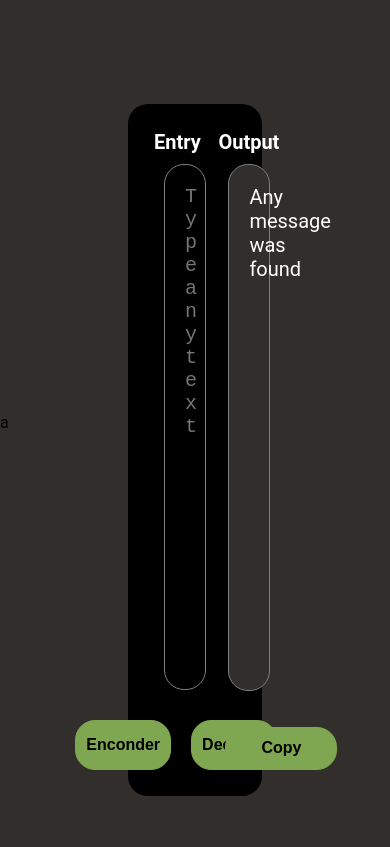
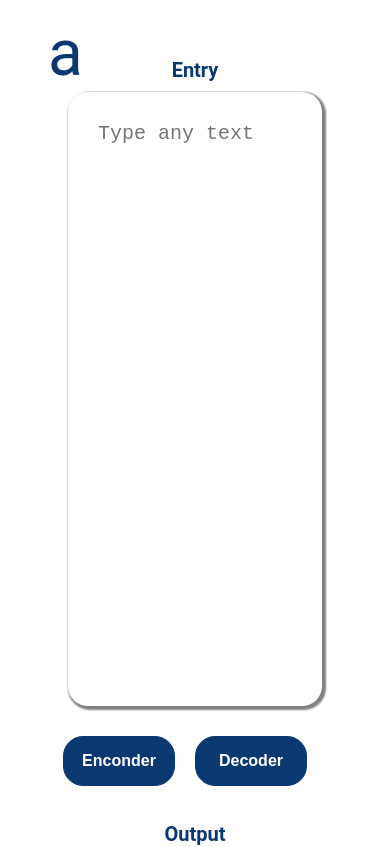
Before and after one commit to JuanObandoDev/encriptador-aluralatam, a React (Create React App) app: page / in a window 390 px wide. Shown: the top 847 px of the page. Built offline with nearby package versions, Linux system fonts and the light colour scheme.

Commit message:
refactor: change some styles and add responsive desing

```diff
--- a/src/styles/AluraEncoderDecoder.module.css
+++ b/src/styles/AluraEncoderDecoder.module.css
@@ -1,6 +1,5 @@
 .main {
     border-radius: 20px;
-    background-color: #000;
     position: absolute;
     left: 8rem;
     right: 8rem;
@@ -29,30 +28,30 @@
     text-align: center;
     font-size: 20px;
     font-weight: bold;
-    color: #fff;
+    color: #0A3871;
     margin: 0;
 }
 
 .input {
-    text-align: center;
+    text-align: left;
     font-size: 20px;
-    border: 1px solid #808080;
     border-radius: 20px;
-    background-color: #000;
-    color: #fff;
-    padding: 20px;
+    background-color: transparent;
+    border: none;
+    color: #000;
+    padding: 30px;
     margin: 10px;
     height: 100%;
     resize: none;
+    box-shadow: 2px 2px 2px 2px #808080;
 }
 
 .input:focus {
     outline: none;
-    border: 1px solid #7fa650;
 }
 
 .input:focus::placeholder {
-    color: #7fa650;
+    color: #0A3871;
 }
 
 .Btns {
@@ -63,12 +62,12 @@
     margin-top: 20px;
 }
 
-.aluraEncoderBtn {
+.aluraEncoderBtn, .aluraDecoderBtn {
     border: none;
-    background: #7fa650;
-    border: 1px solid #7fa650;
+    background: #0A3871;
+    border: 1px solid #0A3871;
     border-radius: 20px;
-    color: #000;
+    color: #fff;
     cursor: pointer;
     font-weight: bold;
     text-align: center;
@@ -80,32 +79,10 @@
     transition: all 0.3s ease;
 }
 
-.aluraEncoderBtn:hover {
+.aluraEncoderBtn:hover, .aluraDecoderBtn:hover {
     background: transparent;
-    color: #50a69f;
-    border: 1px solid #50a69f;
-}
-
-.aluraDecoderBtn {
-    border: none;
-    background: #7fa650;
-    border: 1px solid #7fa650;
-    border-radius: 20px;
-    color: #000;
-    cursor: pointer;
-    font-weight: bold;
-    text-align: center;
-    width: 7rem;
-    height: 50px;
-    padding: 10px;
-    font-size: 16px;
-    transition: all 0.3s ease;
-}
-
-.aluraDecoderBtn:hover {
-    background: transparent;
-    color: #50a69f;
-    border: 1px solid #50a69f;
+    color: #0A3871;
+    border: 1px solid #0A3871;
 }
 
 .out {
@@ -124,37 +101,34 @@
     text-align: center;
     font-size: 20px;
     font-weight: bold;
-    color: #fff;
+    color: #0A3871;
     margin: 0;
 }
 
 .output {
+    font-family: "Roboto", sans-serif;
     outline: none;
-    text-align: center;
+    text-align: left;
     font-size: 20px;
-    border: 1px solid #808080;
+    border: none;
     border-radius: 20px;
-    background-color: #312e2b;
-    color: #fff;
-    padding: 20px;
+    background-color: #fff;
+    color: #000;
+    padding: 30px;
     margin: 10px;
     height: 100%;
     resize: none;
-}
-
-.output::placeholder {
-    font-weight: bold;
-    color: #000;
+    box-shadow: 2px 2px 2px 2px #808080;
 }
 
 .copyBtn {
-    margin-left: 40%;
+    margin-left: 38%;
     margin-top: 26px;
     border: none;
-    background: #7fa650;
-    border: 1px solid #7fa650;
+    background: #0A3871;
+    border: 1px solid #0A3871;
     border-radius: 20px;
-    color: #000;
+    color: #fff;
     cursor: pointer;
     font-weight: bold;
     text-align: center;
@@ -167,6 +141,42 @@
 
 .copyBtn:hover {
     background: transparent;
-    color: #50a69f;
-    border: 1px solid #50a69f;
+    color: #0A3871;
+    border: 1px solid #0A3871;
 }
+
+@media only screen and (max-width: 768px) {
+    .main {
+        left: 2rem;
+        right: 2rem;
+        top: 2rem;
+        bottom: 2rem;
+        flex-direction: column;
+        padding: 20px;
+    }
+
+    .entry {
+        top: 1rem;
+        left: 1rem;
+        right: 1rem;
+        bottom: 1rem;
+    }
+
+    .out {
+        height: 250px;
+        top: 100%;
+        left: 1rem;
+        right: 1rem;
+        bottom: 1rem;
+    }
+
+    .copyBtn {
+        margin-left: 40%;
+    }
+}
+
+@media only screen and (max-width: 500px) {
+    .copyBtn {
+        margin-left: 35%;
+    }
+}
--- a/src/styles/App.css
+++ b/src/styles/App.css
@@ -1,5 +1,5 @@
 body {
-    background: #312e2b;
+    background: #fff;
     display: flex;
     flex-direction: column;
     justify-content: center;
@@ -7,3 +7,18 @@ body {
     font-family: "Roboto", sans-serif;
     font-size: 16px;
 }
+
+.logo {
+    margin: 0;
+    color: #0A3871;
+    font-size: 5rem;
+    position: absolute;
+    top: 1rem;
+    left: 3rem;
+}
+
+@media only screen and (max-width: 768px) {
+    .logo {
+        font-size: 4rem;
+    }
+}
```
